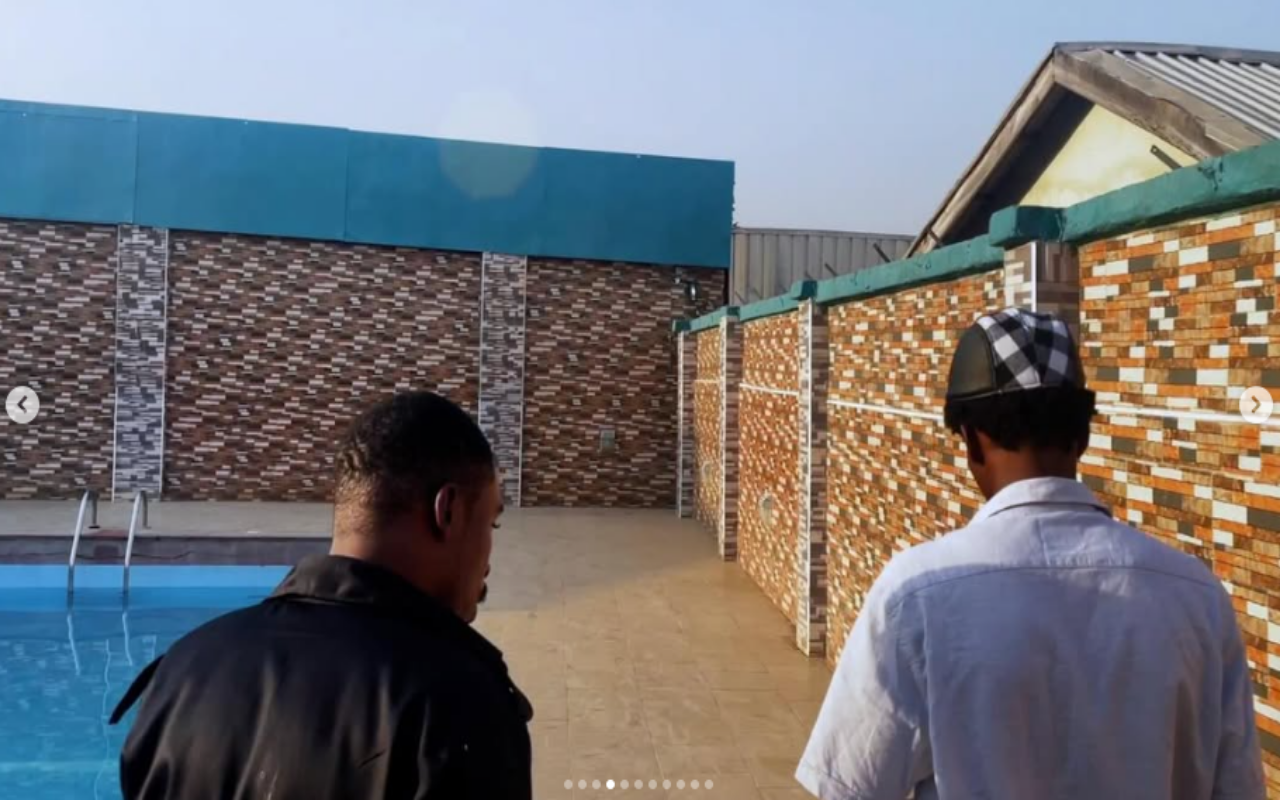
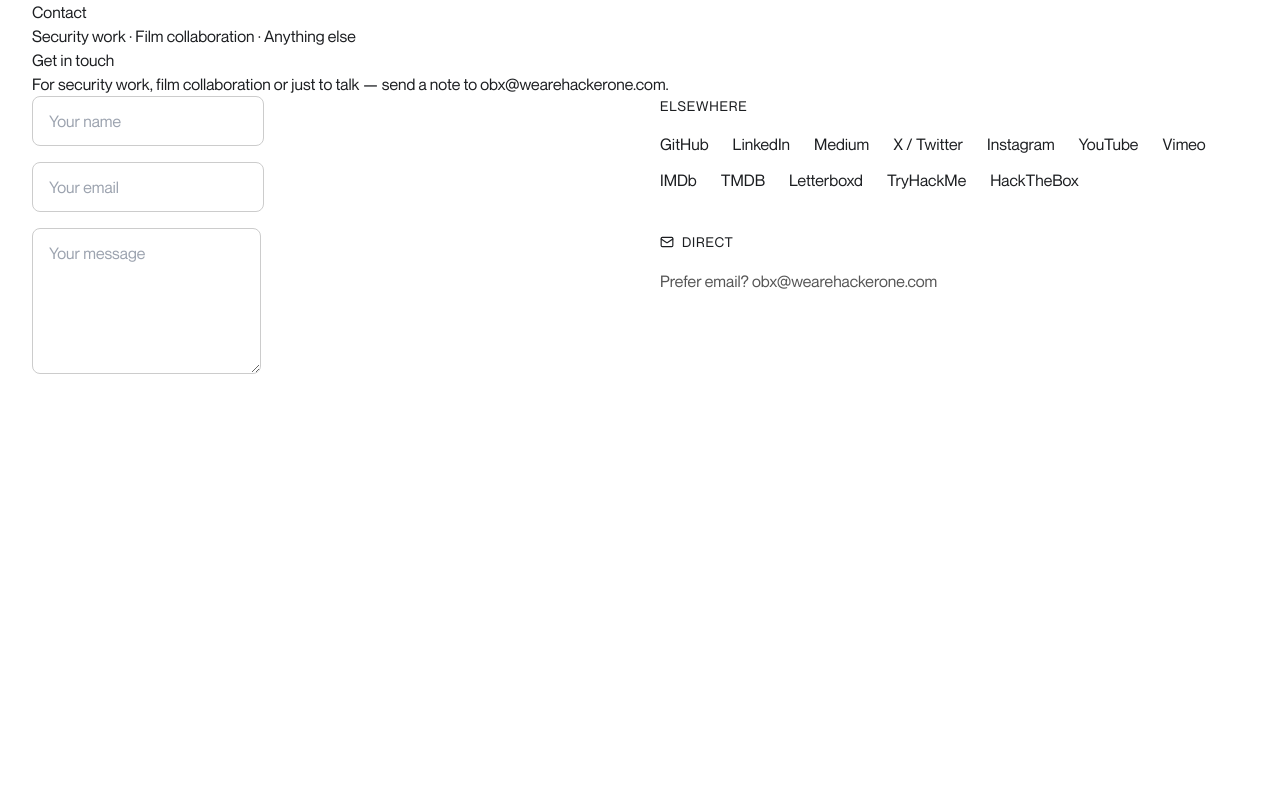
Before and after one commit to d3vobed/abang-obed-portfolio, a Next.js app: page /contact in a window 1280 px wide. Built offline with nearby package versions, Linux system fonts and the light colour scheme.

Commit message:
Contact: drop static hero image

```diff
--- a/app/(pages)/contact/page.jsx
+++ b/app/(pages)/contact/page.jsx
@@ -65,7 +65,7 @@ export default function Contact() {
 
   return (
     <Transition>
-      <PageHero title='Contact' meta='Security work · Film collaboration · Anything else' image='/images/film-still1.png' />
+      <PageHero title='Contact' meta='Security work · Film collaboration · Anything else' />
       <main className='aman'>
         <section className='section'>
           <div className='container'>
```
